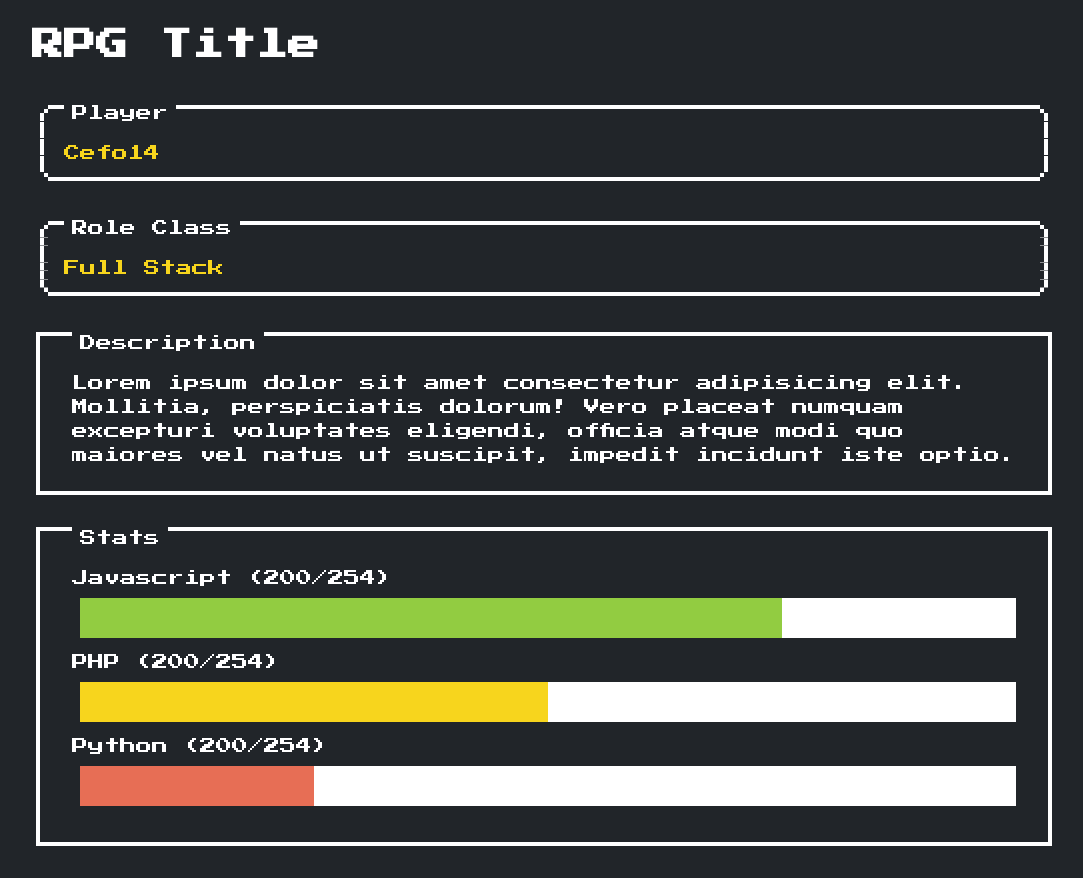
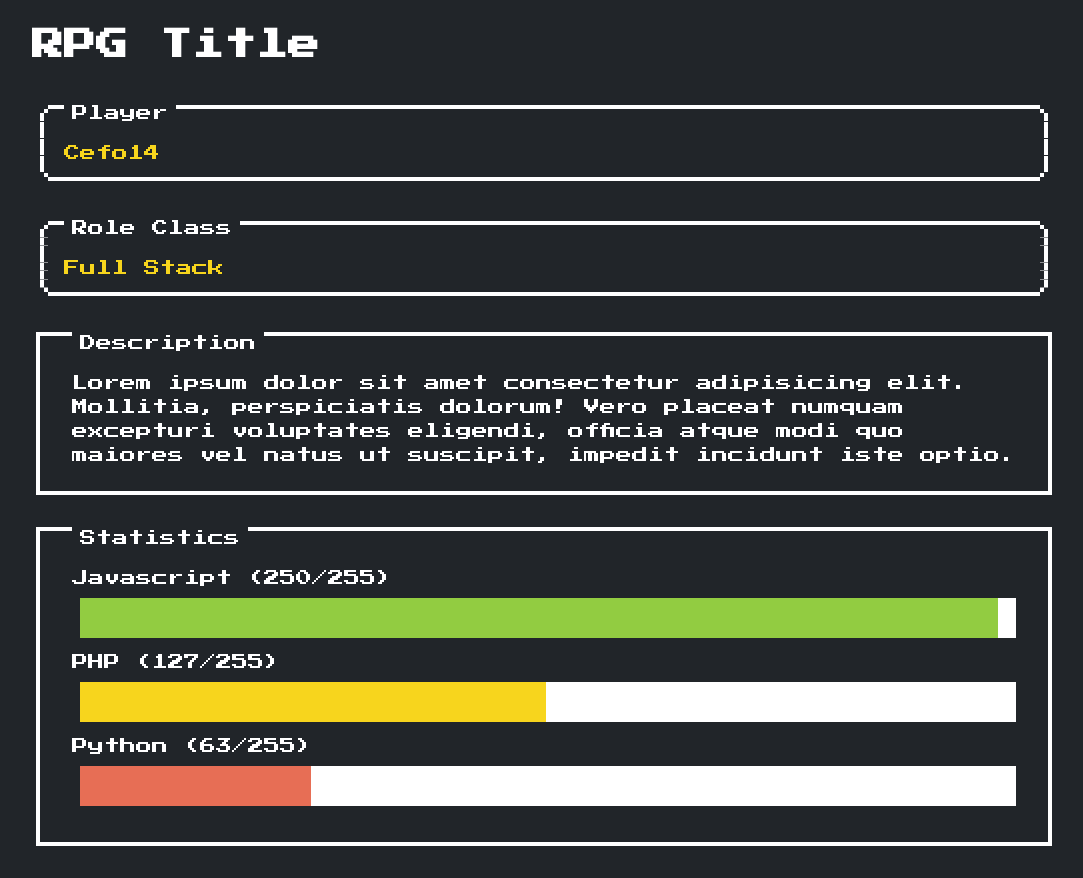
Before and after one commit to Cefo14/cefo14.github.io, a React (Create React App) app: page / in a window 1280 px wide. Shown: the whole page, without its empty margins (96-1179 px from the left). Built offline with nearby package versions, Linux system fonts and the light colour scheme.

Commit message:
feat(NesStatistic): add NesStatistic component

```diff
--- a/src/components/NesContainer/NesContainerPropTypes.ts
+++ b/src/components/NesContainer/NesContainerPropTypes.ts
@@ -3,6 +3,7 @@ import { ReactChild } from 'react';
 interface NesContainerPropTypes {
   title?: string;
   rounded?: Boolean;
+  className?: string;
   children?: ReactChild | ReactChild[];
 }
 
--- a/src/components/NesContainer/index.tsx
+++ b/src/components/NesContainer/index.tsx
@@ -6,11 +6,13 @@ import NesContainerPropTypes from './NesContainerPropTypes';
 const NesCointainer: FC<NesContainerPropTypes> = ({
   title,
   rounded = false,
+  className = '',
   children,
 }) => (
   <div
     className={clsx(
       'nes-container is-dark',
+      className,
       {
         'with-title': Boolean(title),
         'is-rounded': rounded,
--- /dev/null
+++ b/src/components/NesStatistic/NesStatisticPropTypes.tsx
@@ -0,0 +1,7 @@
+interface NesStatisticPropTypes {
+  name: string;
+  value: number;
+  maxValue: number;
+}
+
+export default NesStatisticPropTypes;
--- /dev/null
+++ b/src/components/NesStatistic/index.tsx
@@ -0,0 +1,20 @@
+import React, { FC, memo } from 'react';
+
+import NesText from '../NesText';
+import NesProgressStatus from '../NesProgressStatus';
+
+import NesStatisticPropTypes from './NesStatisticPropTypes';
+
+const NesStatistic: FC<NesStatisticPropTypes> = ({ name, value, maxValue }) => (
+  <div>
+    <NesText>
+      { `${name} (${value}/${maxValue})` }
+    </NesText>
+    <NesProgressStatus
+      value={value}
+      maxValue={maxValue}
+    />
+  </div>
+);
+
+export default memo(NesStatistic);
--- a/src/container/Home/index.tsx
+++ b/src/container/Home/index.tsx
@@ -2,7 +2,7 @@ import React from 'react';
 
 import NesText from '../../components/NesText';
 import NesContainer from '../../components/NesContainer';
-import NesProgress from '../../components/NesProgress';
+import NesStatistic from '../../components/NesStatistic';
 
 import useStyles from './useStyles';
 
@@ -29,19 +29,22 @@ const Home = () => {
         perspiciatis dolorum! Vero placeat numquam excepturi voluptates eligendi,
         officia atque modi quo maiores vel natus ut suscipit, impedit incidunt iste optio.
       </NesContainer>
-      <NesContainer title="Stats">
-        <NesText>
-          Javascript (200/254)
-        </NesText>
-        <NesProgress value={75} maxValue={100} variant="success" />
-        <NesText>
-          PHP (200/254)
-        </NesText>
-        <NesProgress value={50} maxValue={100} variant="warning" />
-        <NesText>
-          Python (200/254)
-        </NesText>
-        <NesProgress value={25} maxValue={100} variant="error" />
+      <NesContainer title="Statistics">
+        <NesStatistic
+          name="Javascript"
+          value={250}
+          maxValue={255}
+        />
+        <NesStatistic
+          name="PHP"
+          value={127}
+          maxValue={255}
+        />
+        <NesStatistic
+          name="Python"
+          value={63}
+          maxValue={255}
+        />
       </NesContainer>
     </div>
   );
```
